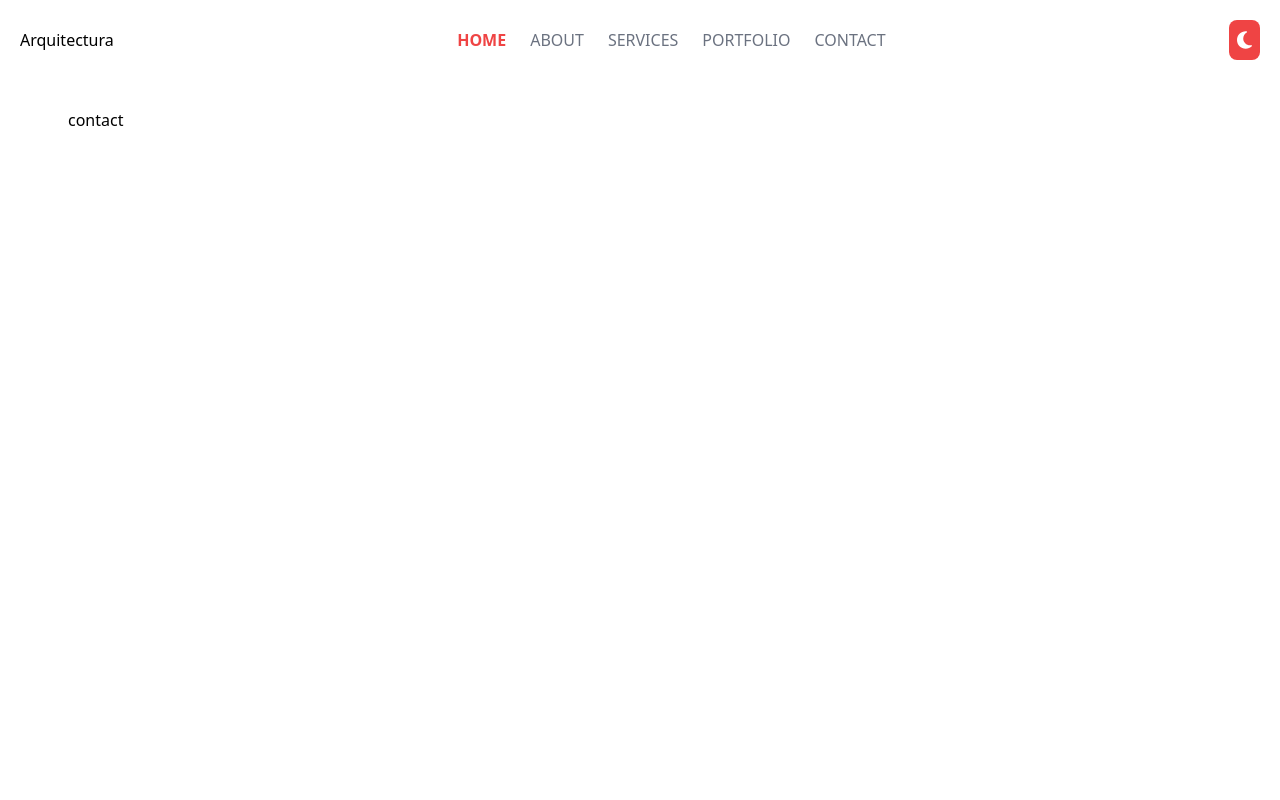
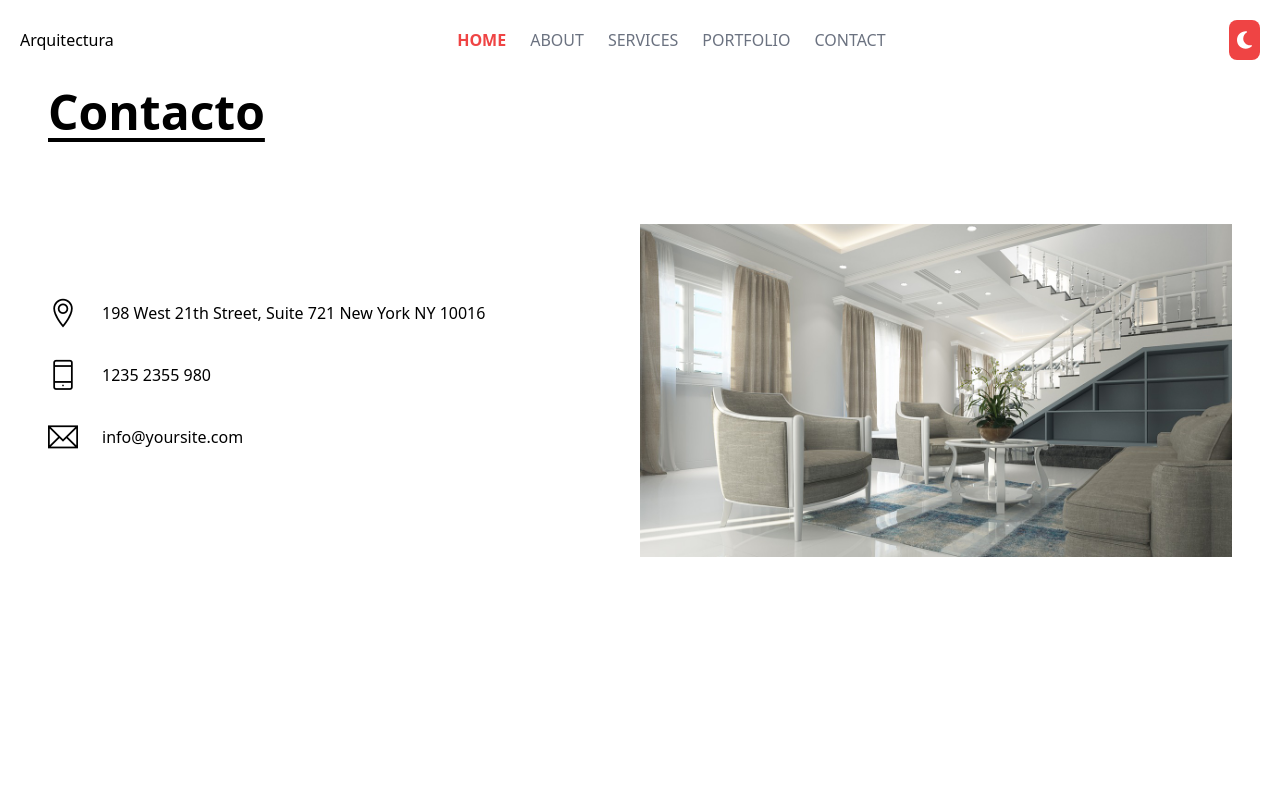
Before and after one commit to Jackelino/portfolio-arquitectura, a Vue app: page /contact in a window 1280 px wide. Shown: the top 800 px of the page. Built offline with nearby package versions, Linux system fonts and the light colour scheme.

Commit message:
se diseña la vista de Contact.vue

```diff
--- a/src/views/Contact.vue
+++ b/src/views/Contact.vue
@@ -1,6 +1,26 @@
 <template>
-  <div class="container mx-auto p-5">
-    contact
+  <div class="container">
+    <div class="container">
+      <h1 class="font-bold text-5xl pb-16 underline underline-offset-8">Contacto</h1>
+    </div>
+    <div class="container">
+      <div class="container py-6">
+        <div class="flex flex-row">
+          <div class="container self-center">
+            <ul class="">
+              <li class="pb-8 items-center flex hover:text-red-600"><i class="ti-location-pin text-3xl "></i><a href="" class="pl-6 ">198 West 21th Street, Suite 721 New York NY 10016</a></li>
+              <li class="pb-8 items-center flex hover:text-red-600"><i class="ti-mobile text-3xl"></i><a href="tel:1235 2355 980" class="pl-6">1235 2355 980</a></li>
+              <li class="pb-8 items-center flex hover:text-red-600"><i class="ti-email text-3xl"></i><a href="" class="pl-6">info@yoursite.com</a></li>
+            </ul>
+          </div>
+          <div class="container">
+            <figure>
+              <img src="../assets/img/interior-g6ccba1eb0_1280.jpg" alt="img">
+            </figure>
+          </div>
+        </div>
+      </div>
+    </div>
   </div>
 </template>
 
```
Also changed, not shown: src/assets/img/interior-g6ccba1eb0_1280.jpg (added).
